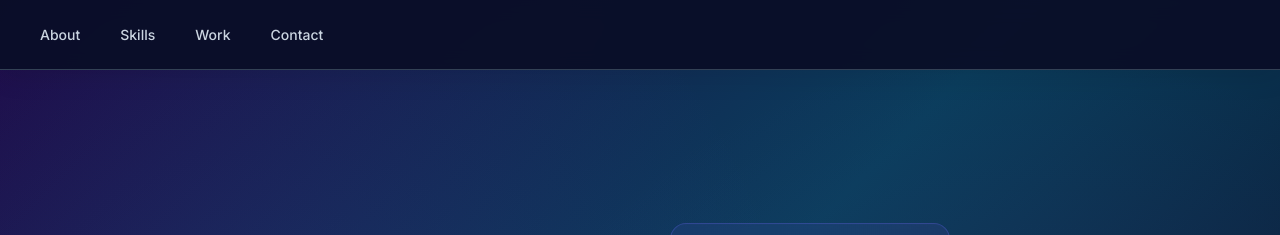
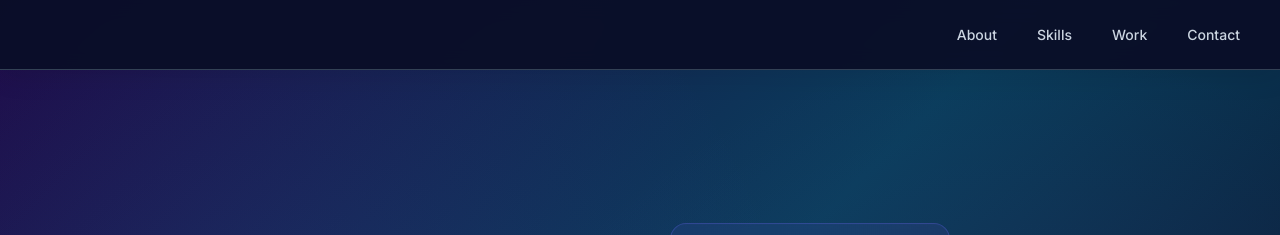
Before and after one commit to VenkatProjects/projectportfolio.github.com, a plain HTML site: page index.html in a window 1280 px wide. Shown: the top 235 px of the page. Drawn offline with Linux system fonts and the light colour scheme.

Commit message:
style change

```diff
--- a/style.css
+++ b/style.css
@@ -128,7 +128,7 @@ ul {
 .nav-list {
     display: flex;
     gap: 4rem;
-    align-items: center;
+    margin-left: auto;
 }
 
 .nav-link {
```
